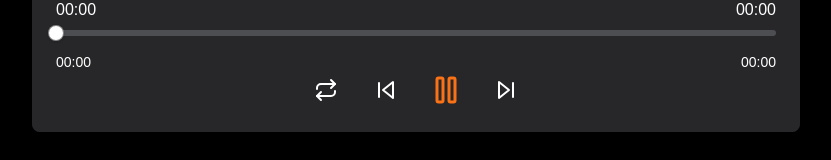
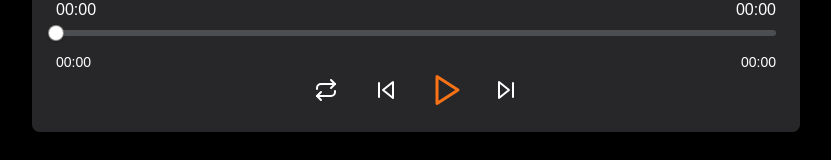
Before and after one commit to WeepsDanky/zzz-music-player, a Next.js app: page / in a window 1280 px wide. Shown: the part 577-737 px from the top of the page, without its empty margins (224-1055 px from the left). Built offline with nearby package versions, Linux system fonts and the light colour scheme.

Commit message:
Disable auto play

```diff
--- a/app/page.tsx
+++ b/app/page.tsx
@@ -19,7 +19,7 @@ const playlist = [
 
 export default function MusicPlayer() {
   const [currentSong, setCurrentSong] = useState(playlist[0])
-  const [isPlaying, setIsPlaying] = useState(true)
+  const [isPlaying, setIsPlaying] = useState(false)
   const [playMode, setPlayMode] = useState('repeat')
   const [progress, setProgress] = useState(0)
   const [duration, setDuration] = useState(0)
```
